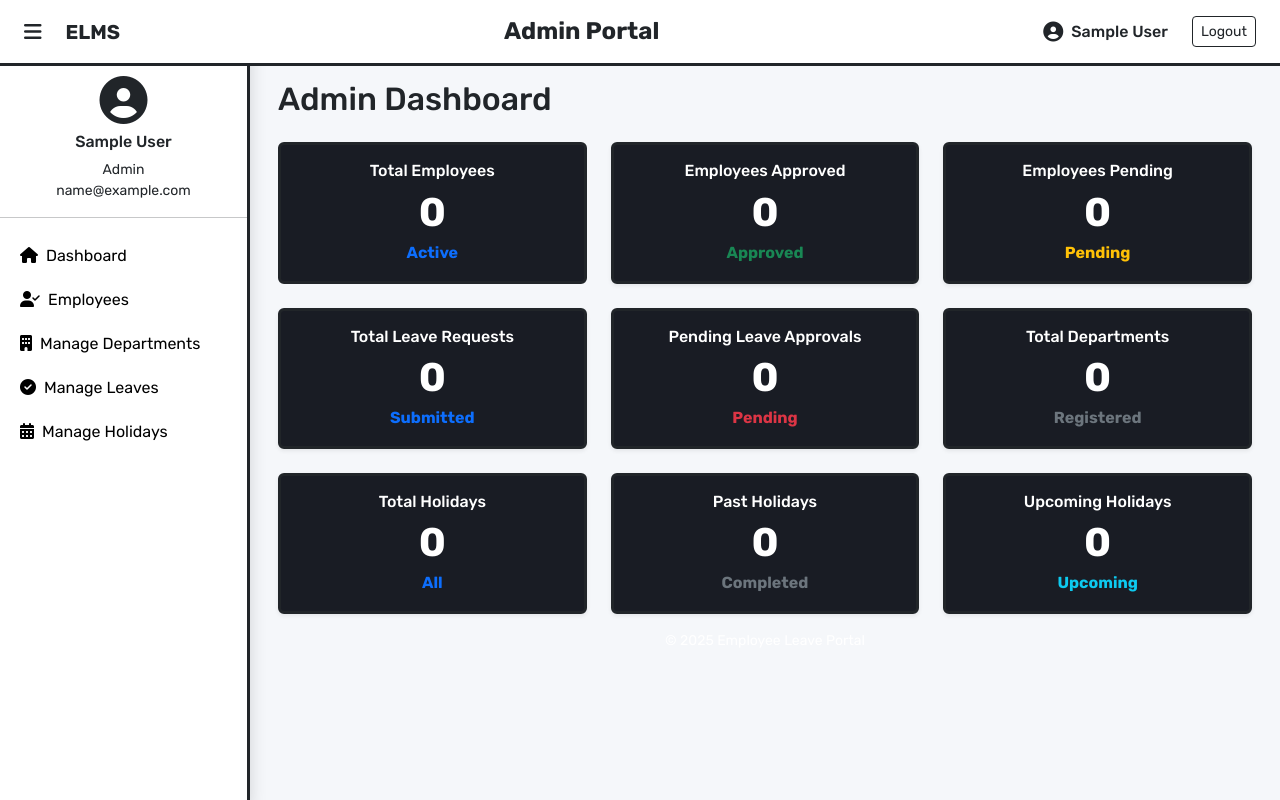
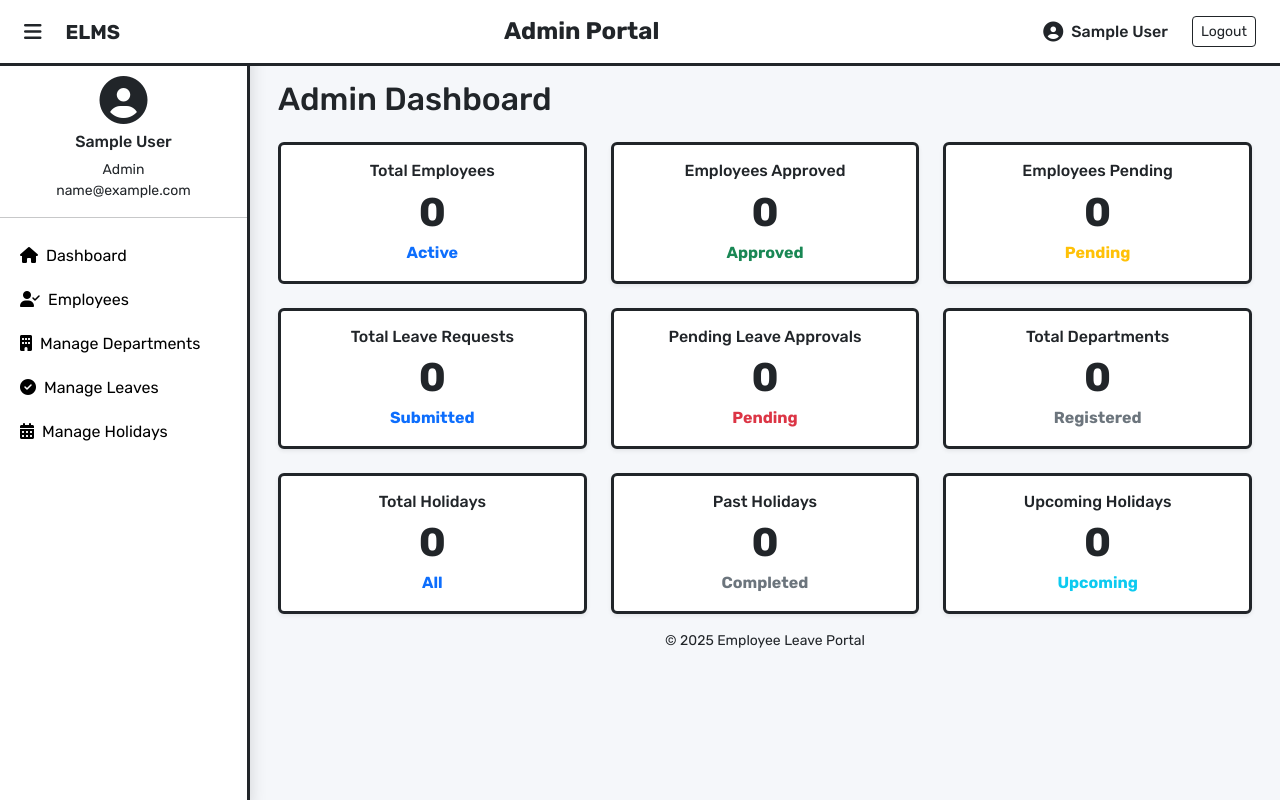
Before and after one commit to LokeshKvms/elmp, a PHP site: page /admin_dashboard.php in a window 1280 px wide. Run offline with PHP 8.4, Linux system fonts and the light colour scheme; the visitor is signed in with stand-in values (Sample User, id 1); data that the repository does not hold is empty; some libraries are stand-ins or nearby versions.

Commit message:
admin ui

```diff
--- a/admin_dashboard.php
+++ b/admin_dashboard.php
@@ -45,11 +45,6 @@ $resUpcomingHolidays = $conn->query("SELECT COUNT(*) AS cnt FROM holidays WHERE
 $upcomingHolidays = $resUpcomingHolidays->fetch_assoc()['cnt'];
 include 'includes/header.php';
 ?>
-<style>
-  .card{
-    background-color: #191c24 !important;
-  }
-</style>
 <main class="flex-grow-1 container">
   <h2 class="mb-4 pt-4">Admin Dashboard</h2>
 
@@ -57,7 +52,7 @@ include 'includes/header.php';
     <!-- Total Employees -->
     <div class="col">
       <a href="approve_employee.php" class="text-decoration-none">
-        <div class="card text-white bg-dark text-center border-dark border-3">
+        <div class="card text-center border-dark border-3">
           <div class="card-body py-3">
             <h6 class="card-title mb-2">Total Employees</h6>
             <p class="display-6 fw-semibold mb-1"><?= $totalEmp ?></p>
@@ -71,7 +66,7 @@ include 'includes/header.php';
     <!-- Employees Approved -->
     <div class="col">
       <a href="approve_employee.php" class="text-decoration-none">
-        <div class="card text-white bg-dark text-center border-dark border-3 shadow-sm">
+        <div class="card text-center border-dark border-3 shadow-sm">
           <div class="card-body py-3">
             <h6 class="card-title mb-2">Employees Approved</h6>
             <p class="display-6 fw-semibold mb-1"><?= $approvedEmp ?></p>
@@ -83,7 +78,7 @@ include 'includes/header.php';
 
     <div class="col">
       <a href="approve_employee.php" class="text-decoration-none">
-        <div class="card text-white bg-dark text-center border-dark border-3 shadow-sm">
+        <div class="card text-center border-dark border-3 shadow-sm">
           <div class="card-body py-3">
             <h6 class="card-title mb-2">Employees Pending</h6>
             <p class="display-6 fw-semibold mb-1"><?= $pendingEmp ?></p>
@@ -95,7 +90,7 @@ include 'includes/header.php';
 
     <div class="col">
       <a href="approve_leave.php" class="text-decoration-none">
-        <div class="card text-white bg-dark text-center border-dark border-3 shadow-sm">
+        <div class="card text-center border-dark border-3 shadow-sm">
           <div class="card-body py-3">
             <h6 class="card-title mb-2">Total Leave Requests</h6>
             <p class="display-6 fw-semibold mb-1"><?= $totalLeaves ?></p>
@@ -107,7 +102,7 @@ include 'includes/header.php';
 
     <div class="col">
       <a href="approve_leave.php" class="text-decoration-none">
-        <div class="card text-white bg-dark text-center border-dark border-3 shadow-sm">
+        <div class="card text-center border-dark border-3 shadow-sm">
           <div class="card-body py-3">
             <h6 class="card-title mb-2">Pending Leave Approvals</h6>
             <p class="display-6 fw-semibold mb-1"><?= $pendingLeave ?></p>
@@ -119,7 +114,7 @@ include 'includes/header.php';
 
     <div class="col">
       <a href="manage_department.php" class="text-decoration-none">
-        <div class="card text-white bg-dark text-center border-dark border-3 shadow-sm">
+        <div class="card text-center border-dark border-3 shadow-sm">
           <div class="card-body py-3">
             <h6 class="card-title mb-2">Total Departments</h6>
             <p class="display-6 fw-semibold mb-1"><?= $deptcnt ?></p>
@@ -131,7 +126,7 @@ include 'includes/header.php';
 
     <div class="col">
       <a href="holidays.php" class="text-decoration-none">
-        <div class="card text-white bg-dark text-center border-dark border-3 shadow-sm">
+        <div class="card text-center border-dark border-3 shadow-sm">
           <div class="card-body py-3">
             <h6 class="card-title mb-2">Total Holidays</h6>
             <p class="display-6 fw-semibold mb-1"><?= $totalHolidays ?></p>
@@ -143,7 +138,7 @@ include 'includes/header.php';
 
     <div class="col">
       <a href="holidays.php" class="text-decoration-none">
-        <div class="card text-white bg-dark text-center border-dark border-3 shadow-sm">
+        <div class="card text-center border-dark border-3 shadow-sm">
           <div class="card-body py-3">
             <h6 class="card-title mb-2">Past Holidays</h6>
             <p class="display-6 fw-semibold mb-1"><?= $pastHolidays ?></p>
@@ -155,7 +150,7 @@ include 'includes/header.php';
 
     <div class="col">
       <a href="holidays.php" class="text-decoration-none">
-        <div class="card text-white bg-dark text-center border-3 border-dark shadow-sm">
+        <div class="card text-center border-3 border-dark shadow-sm">
           <div class="card-body py-3">
             <h6 class="card-title mb-2">Upcoming Holidays</h6>
             <p class="display-6 fw-semibold mb-1"><?= $upcomingHolidays ?></p>
@@ -168,6 +163,6 @@ include 'includes/header.php';
   </div>
 </main>
 
-<footer class=" text-white text-center mt-auto py-3 small">
+<footer class="text-center mt-auto py-3 small">
   &copy; <?= date("Y") ?> Employee Leave Portal
 </footer>
--- a/apply_leave.php
+++ b/apply_leave.php
@@ -209,7 +209,7 @@ include 'includes/header.php';
 
               <div class="d-flex justify-content-between">
                 <button type="submit" name="action" value="draft" class="btn btn-secondary">Save as Draft</button>
-                <button type="submit" name="action" value="pending" class="btn btn-primary">Submit for Approval</button>
+                <button type="submit" name="action" value="pending" class="btn btn-dark">Submit for Approval</button>
               </div>
             </form>
           </div>
--- a/drafts.php
+++ b/drafts.php
@@ -267,7 +267,7 @@ include 'includes/header.php';
               <button type="submit" name="action" value="draft" class="btn btn-secondary me-2">Save as Draft</button>
               <a href="?delete=<?= $draft['request_id'] ?>" class="btn btn-danger" onclick="return confirm('Delete this draft permanently?');">Delete Draft</a>
             </div>
-            <button type="submit" name="action" value="pending" class="btn btn-primary">Submit for Approval</button>
+            <button type="submit" name="action" value="pending" class="btn btn-dark">Submit for Approval</button>
           </div>
         </form>
       </div>
--- a/forgot_password.php
+++ b/forgot_password.php
@@ -20,7 +20,7 @@ $message = '';
 
 if ($_SERVER['REQUEST_METHOD'] === 'POST') {
     if (isset($_POST['resend'])) {
-        $_SESSION['forget']=true;
+        $_SESSION['forget'] = true;
         $email = $_SESSION['reset_email'] ?? '';
         if (!empty($email)) {
             $otp = rand(100000, 999999);
@@ -150,7 +150,7 @@ if ($_SERVER['REQUEST_METHOD'] === 'POST') {
                 </div>
             <?php endif; ?>
 
-            <button type="submit" class="btn btn-primary w-100 mb-3">
+            <button type="submit" class="btn btn-dark w-100 mb-3">
                 <?= $showOtpField ? "Verify OTP" : "Send OTP" ?>
             </button>
         </form>
--- a/holidays.php
+++ b/holidays.php
@@ -113,7 +113,7 @@
             </div>
             <div class="modal-footer">
               <button type="button" class="btn btn-secondary" data-bs-dismiss="modal">Cancel</button>
-              <button type="submit" class="btn btn-primary">Save</button>
+              <button type="submit" class="btn btn-dark">Save</button>
             </div>
           </form>
         </div>
--- a/includes/header.php
+++ b/includes/header.php
@@ -55,8 +55,17 @@ $dashboard = $role === 'admin' ? 'Admin Portal' : 'Employee Portal';
   }
 
   #theTable tbody tr:nth-child(odd),
-  #holidaysTable tbody tr:nth-child(odd) {
+  #holidaysTable tbody tr:nth-child(odd),
+  #employeeTable tbody tr:nth-child(odd),
+  #leaveTable tbody tr:nth-child(odd) {
     background-color: white !important;
+    color: #fff;
+  }
+
+  #theTable tbody tr:nth-child(even),
+  #holidaysTable tbody tr:nth-child(even),
+  #employeeTable tbody tr:nth-child(even) {
+    background-color: #F5F7FA !important;
     color: #fff;
   }
 </style>
--- a/verify_otp.php
+++ b/verify_otp.php
@@ -56,7 +56,7 @@ if ($_SERVER['REQUEST_METHOD'] === 'POST') {
         $stmt->bind_param("iis", $otp, $expires, $email);
         if ($stmt->execute()) {
             try {
-                sendmail($email,'Your OTP for Login',"<h3>Your new OTP is: <strong>$otp</strong></h3>");
+                sendmail($email, 'Your OTP for Login', "<h3>Your new OTP is: <strong>$otp</strong></h3>");
                 $success = "OTP resent successfully.";
             } catch (Exception $e) {
                 $error = "OTP resend failed: " . $mail->ErrorInfo;
@@ -114,7 +114,7 @@ if ($_SERVER['REQUEST_METHOD'] === 'POST') {
                 <label for="otp" class="form-label">Enter OTP</label>
                 <input type="text" name="otp" id="otp" class="form-control" required>
             </div>
-            <button type="submit" name="verify" class="btn btn-primary w-100">Verify OTP</button>
+            <button type="submit" name="verify" class="btn btn-dark w-100">Verify OTP</button>
         </form>
 
         <form method="post" class="mt-3 text-center">
```
Also changed, not shown: approve_employee.php (+18 -32 lines), approve_leave.php (+2 -22 lines), manage_department.php (+6 -6 lines).
